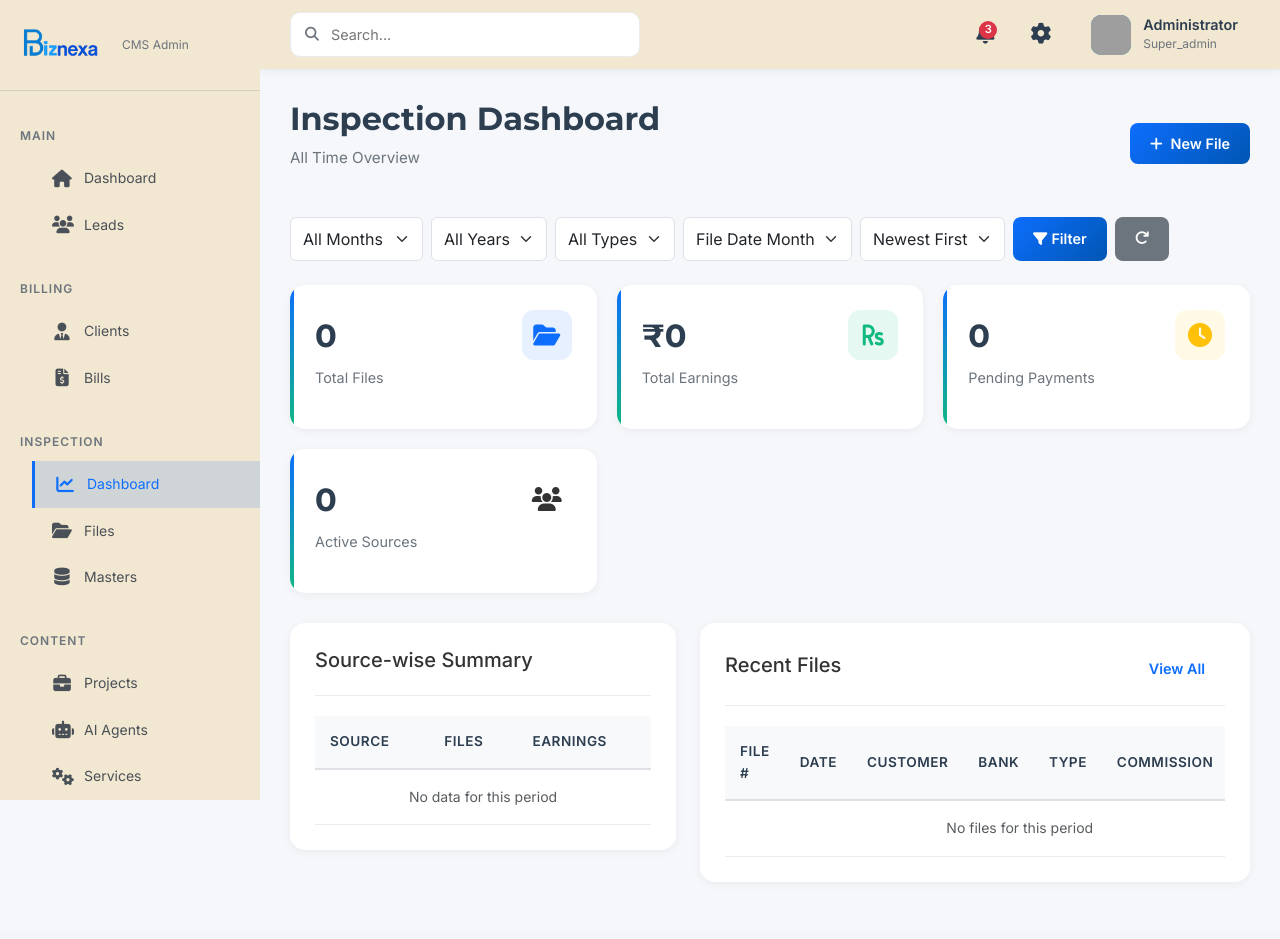
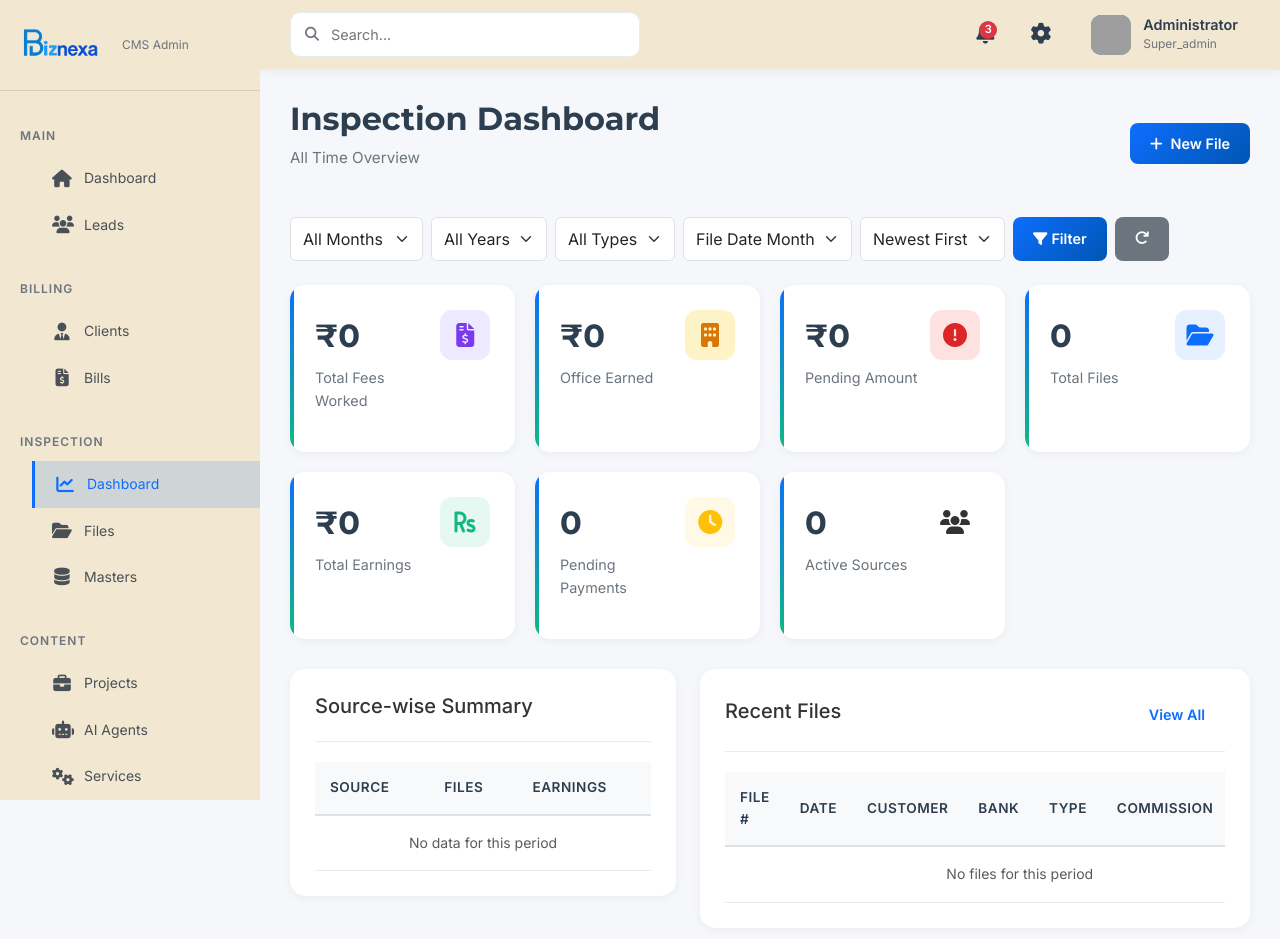
Before and after one commit to sukanta481/d2w, a PHP site: page /admin/inspection/index.php in a window 1280 px wide. Shown: the top 939 px of the page. Before the commit the page ends 836 px from the top, so only its background shows below. Run offline with PHP 8.4, Linux system fonts and the light colour scheme; a user stored in the database is signed in; data that the repository does not hold is empty; grey boxes are pictures that could not be loaded.

Commit message:
added cards in dashboard

```diff
--- a/admin/inspection/index.php
+++ b/admin/inspection/index.php
@@ -51,23 +51,39 @@ try {
         $params[':type'] = $filterType;
     }
 
-    // Stat 1: Total Files
+    // Stat: Total Fees (all fees worked for)
+    $stmt = $db->prepare("SELECT COALESCE(SUM(f.fees), 0) as total FROM inspection_files f {$where}");
+    $stmt->execute($params);
+    $totalFees = $stmt->fetch()['total'];
+
+    // Stat: Total Office Earned (sum of office_amount)
+    $stmt = $db->prepare("SELECT COALESCE(SUM(f.office_amount), 0) as total FROM inspection_files f {$where}");
+    $stmt->execute($params);
+    $totalOfficeEarned = $stmt->fetch()['total'];
+
+    // Stat: Total Pending Amount (fees - amount for self files with due/partially)
+    $pendingAmtWhere = $where . " AND f.file_type = 'self' AND f.payment_status IN ('due', 'partially')";
+    $stmt = $db->prepare("SELECT COALESCE(SUM(COALESCE(f.fees, 0) - COALESCE(f.amount, 0)), 0) as total FROM inspection_files f {$pendingAmtWhere}");
+    $stmt->execute($params);
+    $totalPendingAmount = $stmt->fetch()['total'];
+
+    // Stat: Total Files
     $stmt = $db->prepare("SELECT COUNT(*) as total FROM inspection_files f {$where}");
     $stmt->execute($params);
     $totalFiles = $stmt->fetch()['total'];
 
-    // Stat 2: Total Earnings (gross_amount)
+    // Stat: Total Earnings (gross_amount)
     $stmt = $db->prepare("SELECT COALESCE(SUM(f.gross_amount), 0) as total FROM inspection_files f {$where}");
     $stmt->execute($params);
     $totalEarnings = $stmt->fetch()['total'];
 
-    // Stat 3: Pending Payments (self files with due/partially)
+    // Stat: Pending Payments count (self files with due/partially)
     $pendingWhere = $where . " AND f.file_type = 'self' AND f.payment_status IN ('due', 'partially')";
     $stmt = $db->prepare("SELECT COUNT(*) as total FROM inspection_files f {$pendingWhere}");
     $stmt->execute($params);
     $pendingPayments = $stmt->fetch()['total'];
 
-    // Stat 4: Active Sources
+    // Stat: Active Sources
     $stmt = $db->prepare("SELECT COUNT(DISTINCT f.source_id) as total FROM inspection_files f {$where}");
     $stmt->execute($params);
     $activeSources = $stmt->fetch()['total'];
@@ -93,7 +109,7 @@ try {
     $recentFiles = $stmt->fetchAll();
 
 } catch(PDOException $e) {
-    $totalFiles = $totalEarnings = $pendingPayments = $activeSources = 0;
+    $totalFees = $totalOfficeEarned = $totalPendingAmount = $totalFiles = $totalEarnings = $pendingPayments = $activeSources = 0;
     $sourceSummary = $recentFiles = [];
     error_log("Dashboard error: " . $e->getMessage());
 }
@@ -162,8 +178,26 @@ include __DIR__ . '/_responsive.php';
         </div>
     </form>
 
-    <!-- Stat Cards -->
-    <div class="stats-grid">
+    <!-- Stat Cards - Row 1 -->
+    <div class="stats-grid" style="grid-template-columns: repeat(auto-fit, minmax(180px, 1fr));">
+        <div class="stat-card">
+            <div class="stat-card-header">
+                <div><div class="stat-value">&#8377;<?php echo number_format($totalFees, 0); ?></div><div class="stat-label">Total Fees Worked</div></div>
+                <div class="stat-icon" style="background: #ede9fe; color: #7c3aed;"><i class="fas fa-file-invoice-dollar"></i></div>
+            </div>
+        </div>
+        <div class="stat-card">
+            <div class="stat-card-header">
+                <div><div class="stat-value">&#8377;<?php echo number_format($totalOfficeEarned, 0); ?></div><div class="stat-label">Office Earned</div></div>
+                <div class="stat-icon" style="background: #fef3c7; color: #d97706;"><i class="fas fa-building"></i></div>
+            </div>
+        </div>
+        <div class="stat-card">
+            <div class="stat-card-header">
+                <div><div class="stat-value">&#8377;<?php echo number_format($totalPendingAmount, 0); ?></div><div class="stat-label">Pending Amount</div></div>
+                <div class="stat-icon" style="background: #fee2e2; color: #dc2626;"><i class="fas fa-exclamation-circle"></i></div>
+            </div>
+        </div>
         <a href="<?php echo htmlspecialchars($totalFilesUrl); ?>" class="stat-card text-decoration-none text-reset">
             <div class="stat-card-header">
                 <div><div class="stat-value"><?php echo $totalFiles; ?></div><div class="stat-label">Total Files</div></div>
```
Also changed, not shown: admin/inspection/files.php (+15 -2 lines).
